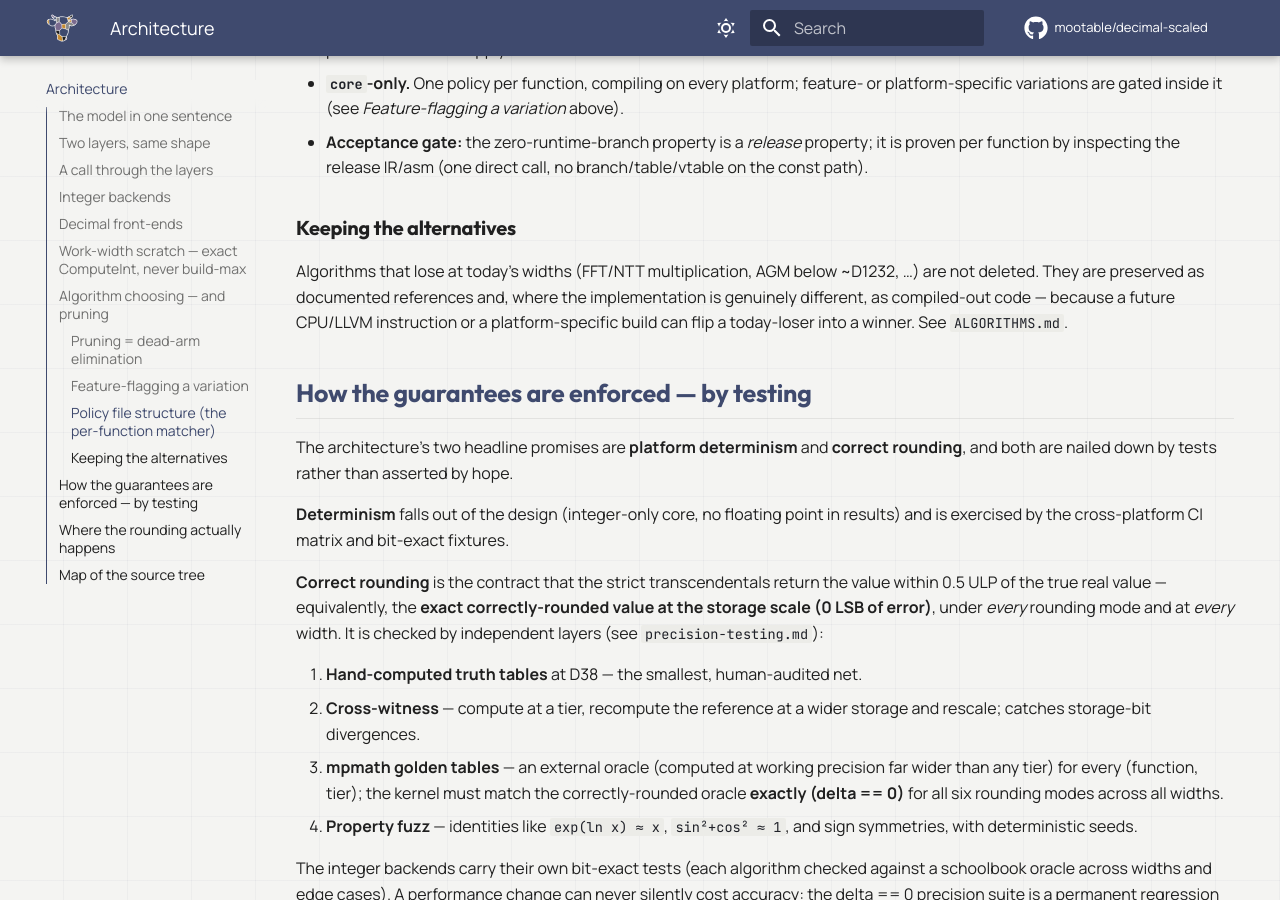
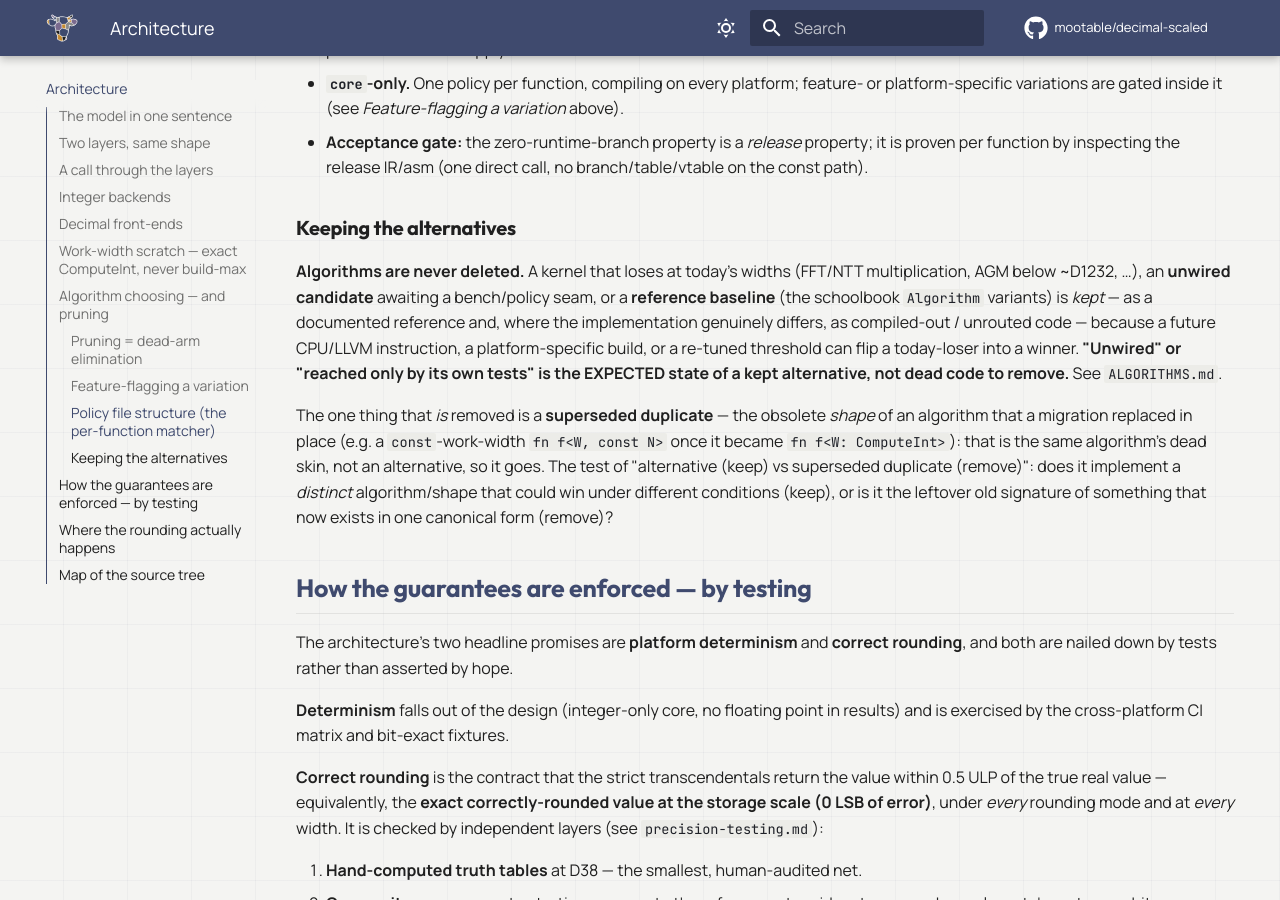
Before and after one commit to mootable/decimal-scaled, an MkDocs documentation site: the page built from docs/ARCHITECTURE.md, in a window 1280 px wide and 900 px high, scrolled down 7927 px. Built offline with MkDocs 1.6.1 and Material for MkDocs 9.7.7, drawn with Linux system fonts in a browser that asks for light colours; comment, search, counter and statistics services are not loaded.

Commit message:
docs(architecture): clarify alternatives are never deleted (only superseded duplicates)
Keeping the alternatives now states explicitly: an unwired candidate, a reference
baseline, or a today-loser kernel is a KEPT alternative — 'unwired / reached only by
its own tests' is its expected state, not dead code. The only removable thing is a
superseded duplicate: the obsolete shape of an algorithm a migration replaced in place
(e.g. a const-work-width fn after it became fn<W: ComputeInt>). Resolves the contradiction
with the architectural-review skill's Class E, which is reframed to match.

```diff
--- a/docs/ARCHITECTURE.md
+++ b/docs/ARCHITECTURE.md
@@ -384,11 +384,24 @@ Rules that make this work:
 
 ### Keeping the alternatives
 
-Algorithms that lose at today's widths (FFT/NTT multiplication, AGM below
-~D1232, …) are not deleted. They are preserved as documented references
-and, where the implementation is genuinely different, as compiled-out
-code — because a future CPU/LLVM instruction or a platform-specific build
-can flip a today-loser into a winner. See `ALGORITHMS.md`.
+**Algorithms are never deleted.** A kernel that loses at today's widths
+(FFT/NTT multiplication, AGM below ~D1232, …), an **unwired candidate**
+awaiting a bench/policy seam, or a **reference baseline** (the schoolbook
+`Algorithm` variants) is *kept* — as a documented reference and, where the
+implementation genuinely differs, as compiled-out / unrouted code — because a
+future CPU/LLVM instruction, a platform-specific build, or a re-tuned
+threshold can flip a today-loser into a winner. **"Unwired" or "reached only
+by its own tests" is the EXPECTED state of a kept alternative, not dead code
+to remove.** See `ALGORITHMS.md`.
+
+The one thing that *is* removed is a **superseded duplicate** — the obsolete
+*shape* of an algorithm that a migration replaced in place (e.g. a
+`const`-work-width `fn f<W, const N>` once it became `fn f<W: ComputeInt>`):
+that is the same algorithm's dead skin, not an alternative, so it goes. The
+test of "alternative (keep) vs superseded duplicate (remove)": does it
+implement a *distinct* algorithm/shape that could win under different
+conditions (keep), or is it the leftover old signature of something that now
+exists in one canonical form (remove)?
 
 ## How the guarantees are enforced — by testing
 
```
